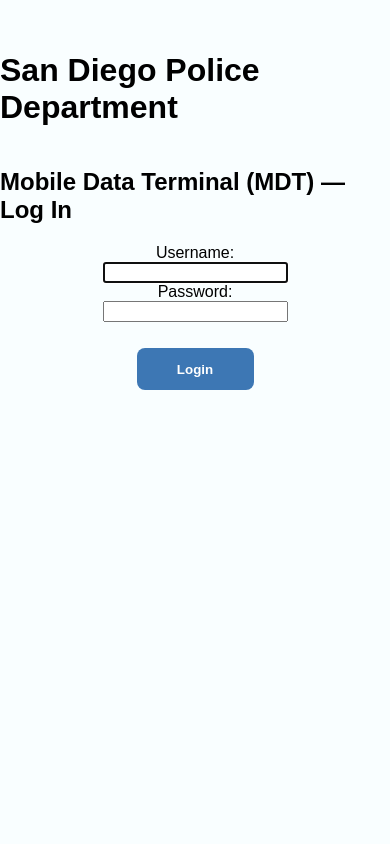
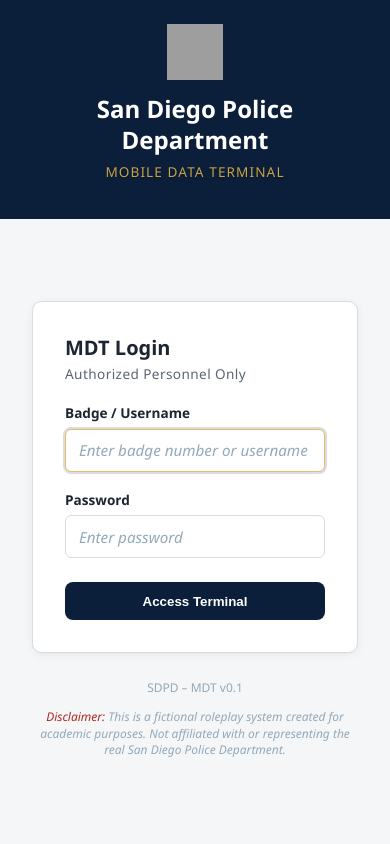
Before and after one commit to EgizianoEG/CNC111-Proto-PoliceMDT-Web, a PHP site: page /src/features/authentication/login.html in a window 390 px wide. Run offline with PHP 8.4, Linux system fonts and the light colour scheme; grey boxes are pictures that could not be loaded.

Commit message:
feat(login): enhance login page layout and styling; improve accessibility and responsiveness

```diff
--- a/assets/styles/login.css
+++ b/assets/styles/login.css
@@ -1,40 +1,166 @@
-body {
-  font-family: Arial, sans-serif;
-  background-color: #f9feff;
-  margin: 0;
-  padding: 0;
+.login-screen {
+  display: flex;
+  min-height: 100vh;
 }
 
-#login-form {
+/* Left branding panel */
+.brand-panel {
+  flex: 1 1 35%;
+  background-color: var(--color-navy);
+  display: flex;
+  align-items: center;
+  justify-content: center;
+  color: #fff;
+  text-align: center;
+  padding: 2em;
+}
+
+.brand-panel__content {
+  max-width: 320px;
+}
+
+.badge-icon__img {
+  width: 7em;
+  height: 7em;
+  margin-bottom: 0.5em;
+}
+
+.brand-panel__title {
+  font-size: 1.5rem;
+  line-height: 1.3;
+}
+
+.brand-panel__subtitle {
+  margin-top: 0.5em;
+  color: var(--color-gold);
+  letter-spacing: 0.08em;
+  text-transform: uppercase;
+  text-shadow: 0 1px 2px rgba(0, 0, 0, 0.3);
+  font-size: 0.85rem;
+}
+
+/* Right login panel */
+.login-panel {
+  flex: 1 1 65%;
   display: flex;
   flex-direction: column;
   align-items: center;
   justify-content: center;
+  padding: 2em;
+}
+
+.login-card {
+  width: 100%;
+  max-width: 460px;
+  background-color: #fff;
+  border: 1px solid var(--color-border);
+  border-radius: var(--radius-md);
+  padding: 2em;
+  box-shadow: 0 2px 8px rgba(0, 0, 0, 0.06);
+}
+
+.login-card__heading {
+  font-size: 1.25rem;
+}
+
+.login-card__notice {
+  margin: 0.2em auto 1.5em;
+  font-size: 0.85rem;
+  color: var(--color-text-muted);
+  letter-spacing: 0.03em;
+}
+
+.login-form {
+  display: flex;
+  flex-direction: column;
+  gap: 1.1em;
+}
+
+.form-field {
+  display: flex;
+  flex-direction: column;
+  gap: 0.4em;
+}
+
+.form-field label {
+  font-size: 0.85rem;
+  font-weight: 600;
+  color: var(--color-text);
+}
+
+.form-field input {
+  padding: 0.7em 0.85em;
+  border: 1px solid var(--color-border);
+  border-radius: var(--radius-sm);
+  font-size: 0.95rem;
+  font-family: var(--font-base);
+}
+
+.form-field input::placeholder {
+  color: var(--color-text-muted-light);
+  font-style: italic;
+}
+
+.form-field input:focus:invalid {
+  border-color: var(--color-gold-light);
+  border-width: 1.2px;
+  border-style: solid;
+  transition: border-color 0.15s ease-in-out;
+}
+
+.form-field input:focus {
+  outline: none;
+  border-color: var(--color-green);
+  box-shadow: 0 0 0 2px rgba(11, 31, 58, 0.15);
+}
+
+input[type="password"]:not(:placeholder-shown) {
+  font-family: Verdana;
+  font-size: 1rem;
+  letter-spacing: 0.125em;
+}
+
+#login-button {
+  margin-top: 0.5em;
   width: 100%;
 }
 
-.login-container {
-  display: flex;
-  flex-direction: column;
-  align-items: center;
-  justify-content: center;
-  height: 50vh;
+.login-footer {
+  margin-top: 1.5em;
+  text-align: center;
+  max-width: 460px;
 }
 
-#login-button {
-  display: block;
-  width: 30%;
-  padding: 1em;
-  margin-bottom: 0.1em;
-  margin-top: 2em;
-  border-radius: 0.6em;
-  border: none;
-  background-color: #3d77b4;
-  color: #fff;
-  font-weight: bold;
-  cursor: pointer;
+.login-footer p {
+  margin: 0.2em 0;
+  font-size: 0.75rem;
+  color: var(--color-text-muted-light);
 }
 
-#login-button:hover {
-  background-color: #2c5d8a;
+.login-footer__disclaimer {
+  padding-top: 10px;
+  font-style: italic;
+  line-height: 1.4;
 }
+
+.login-footer__disclaimer-label {
+  font-weight: 500;
+  color: var(--color-danger);
+}
+
+/* Stack panels on narrow viewports for responsivity */
+@media (max-width: 700px) {
+  .login-screen {
+    flex-direction: column;
+  }
+
+  .brand-panel {
+    flex: 0 0 auto;
+    padding: 1.5em;
+  }
+
+  .badge-icon__img {
+    width: 56px;
+    height: 56px;
+  }
+}
--- a/src/features/authentication/login.html
+++ b/src/features/authentication/login.html
@@ -1,34 +1,129 @@
 <!doctype html>
 <html lang="en">
   <head>
-    <meta charset="UTF-8" />
+    <meta charset="utf-8" />
+    <meta name="keywords" content="San Diego Police Department, Mobile Data Terminal, MDT, Demo" />
+    <meta name="robots" content="noindex, nofollow" />
     <meta name="viewport" content="width=device-width, initial-scale=1.0" />
     <meta
       name="description"
       content="San Diego Police Department Mobile Data Terminal (MDT) Demo"
     />
-    <meta name="keywords" content="San Diego Police Department, Mobile Data Terminal, MDT, Demo" />
-    <meta name="robots" content="noindex, nofollow" />
 
+    <!-- Title & favicon -->
+    <title>SDPD &mdash; MDT Login</title>
     <link rel="manifest" href="./assets/data/site.webmanifest" />
     <link rel="icon" href="./assets/images/favicon/favicon.ico" sizes="any" />
 
-    <title>SDPD &mdash; MDT Login</title>
+    <link
+      rel="apple-touch-icon"
+      sizes="180x180"
+      href="./assets/images/favicon/apple-touch-icon.png"
+    />
+
+    <link
+      rel="icon"
+      type="image/png"
+      sizes="32x32"
+      href="./assets/images/favicon/favicon-32x32.png"
+    />
+
+    <link
+      rel="icon"
+      type="image/png"
+      sizes="16x16"
+      href="./assets/images/favicon/favicon-16x16.png"
+    />
+    <!-- End Favicon -->
+
+    <!-- Styles -->
+    <link rel="stylesheet" href="../../../assets/styles/base.css" />
     <link rel="stylesheet" href="../../../assets/styles/login.css" />
+
+    <!-- Scripts -->
+    <script src="../../../assets/scripts/base.js" defer></script>
+    <script src="login.js" defer></script>
   </head>
   <body>
-    <div class="login-container">
-      <h1>San Diego Police Department</h1>
-      <h2>Mobile Data Terminal (MDT) &mdash; Log In</h2>
-      <form id="login-form" action="/login" method="POST">
-        <label for="username">Username:</label>
-        <input type="text" id="username" name="username" required autofocus />
+    <main class="login-screen">
+      <div class="brand-bar-top"></div>
 
-        <label for="password">Password:</label>
-        <input type="password" id="password" name="password" required />
+      <div class="brand-panel prevent-select">
+        <div class="brand-panel__content">
+          <div class="badge-icon">
+            <img
+              class="badge-icon__img"
+              src="../../../assets/images/sdpd-logo.png"
+              alt="San Diego Police Department Badge"
+            />
+          </div>
+          <h1 class="brand-panel__title">San Diego Police Department</h1>
+          <p class="brand-panel__subtitle">Mobile Data Terminal</p>
+        </div>
+      </div>
 
-        <button type="submit" id="login-button">Login</button>
-      </form>
-    </div>
+      <div class="login-panel">
+        <div class="login-card prevent-select">
+          <h2 class="login-card__heading">MDT Login</h2>
+          <p class="login-card__notice">Authorized Personnel Only</p>
+
+          <form
+            id="login-form"
+            class="login-form"
+            action="../dashboard/dashboard.html"
+            method="GET"
+          >
+            <div class="form-field">
+              <label for="username">Badge / Username</label>
+              <input
+                type="text"
+                id="username"
+                name="username"
+                placeholder="Enter badge number or username"
+                title="Hint: use 'TA_DEMO_2026'"
+                autocomplete="username"
+                autocapitalize="off"
+                autocorrect="off"
+                spellcheck="false"
+                minlength="6"
+                maxlength="32"
+                required
+                autofocus
+              />
+            </div>
+
+            <div class="form-field">
+              <label for="password">Password</label>
+              <input
+                type="password"
+                id="password"
+                name="password"
+                minlength="8"
+                maxlength="32"
+                placeholder="Enter password"
+                autocomplete="current-password"
+                autocapitalize="off"
+                autocorrect="off"
+                spellcheck="false"
+                required
+              />
+            </div>
+
+            <button type="submit" id="login-button" class="btn btn--primary">
+              Access Terminal
+            </button>
+          </form>
+        </div>
+
+        <div class="login-footer">
+          <p>SDPD &ndash; MDT v0.1</p>
+          <p class="login-footer__disclaimer">
+            <span class="login-footer__disclaimer-label">Disclaimer:</span> This is a fictional
+            roleplay system created for academic purposes. Not affiliated with or representing the
+            real San Diego Police Department.
+          </p>
+        </div>
+      </div>
+    </main>
   </body>
 </html>
```
